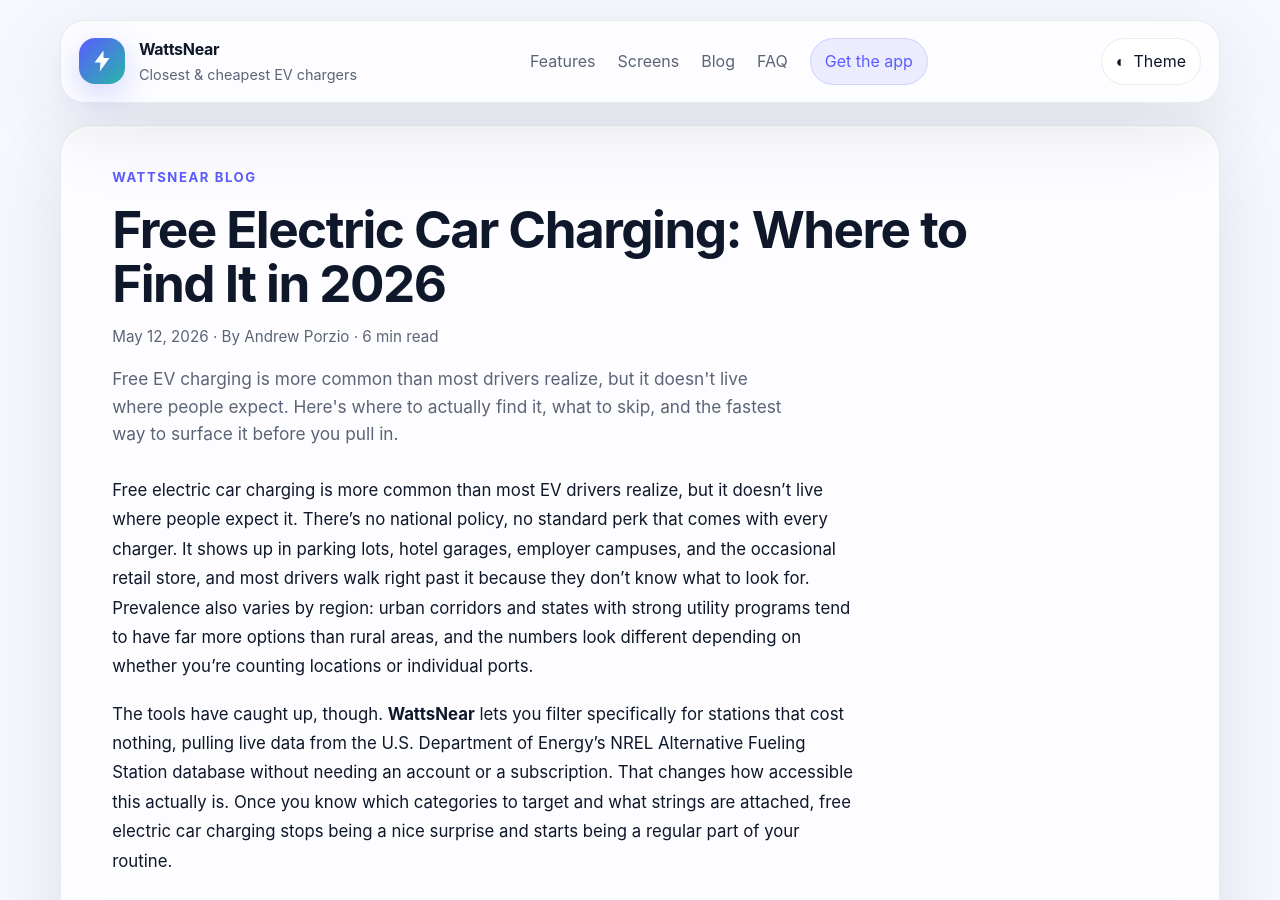
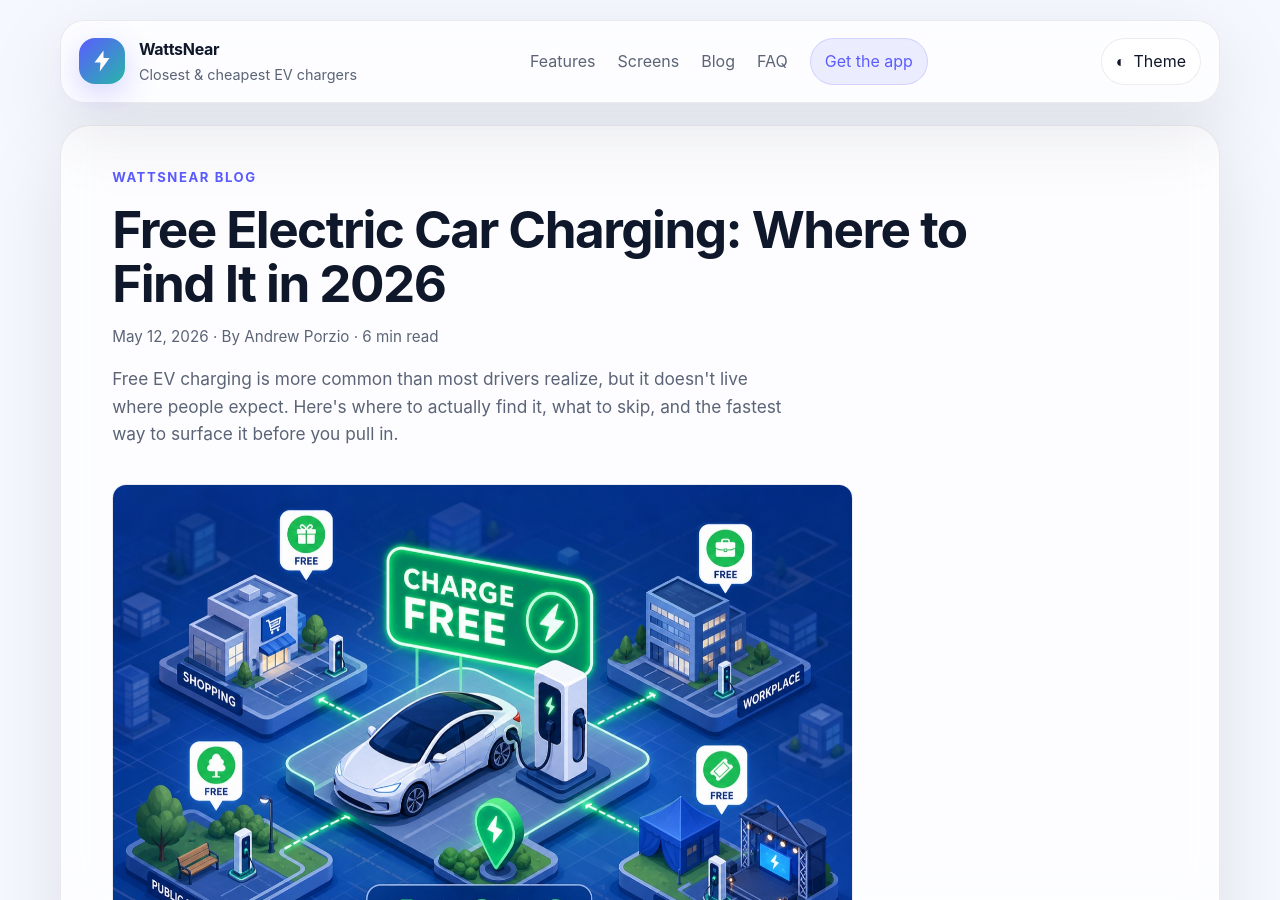
Before and after one commit to aporzio1/wattsnear-site, a Jekyll site: the page built from _posts/2026-05-12-free-electric-car-charging-where-to-find-it-in-2026.md, in a window 1280 px wide and 900 px high. Built offline with Jekyll 4.4.1, drawn with Linux system fonts in a browser that asks for light colours.

Commit message:
Add hero image to free-electric-car-charging post
The original source draft referenced a hero image hosted on an
external S3 bucket (composeo-article-images.s3...). I'd dropped it
during conversion to avoid third-party CDN dependencies, but it's a
real piece of the article and should ship. Re-host locally instead
of relying on the external URL.

- Downloaded original (2.1 MB PNG) from the source S3 URL.
- Compressed to JPEG via sips at q85, max 1400px wide: 2.1 MB → 392 KB.
- Saved to assets/blog/<slug>.jpg.
- Added an image reference at the top of the post markdown and a
  matching `image:` front matter field for SEO/social previews.

Updating the post-wattsnear-article skill in a follow-up commit so
future articles preserve images by default instead of stripping them.

Co-Authored-By: Claude Opus 4.7 (1M context) <noreply@anthropic.com>

```diff
--- a/_posts/2026-05-12-free-electric-car-charging-where-to-find-it-in-2026.md
+++ b/_posts/2026-05-12-free-electric-car-charging-where-to-find-it-in-2026.md
@@ -5,7 +5,10 @@ date: 2026-05-12
 author: Andrew Porzio
 summary: "Free EV charging is more common than most drivers realize, but it doesn't live where people expect. Here's where to actually find it, what to skip, and the fastest way to surface it before you pull in."
 read_time: 6
+image: /assets/blog/free-electric-car-charging-where-to-find-it-in-2026.jpg
 ---
+
+![Free Electric Car Charging: Where to Find It in 2026](/assets/blog/free-electric-car-charging-where-to-find-it-in-2026.jpg)
 
 Free electric car charging is more common than most EV drivers realize, but it doesn't live where people expect it. There's no national policy, no standard perk that comes with every charger. It shows up in parking lots, hotel garages, employer campuses, and the occasional retail store, and most drivers walk right past it because they don't know what to look for. Prevalence also varies by region: urban corridors and states with strong utility programs tend to have far more options than rural areas, and the numbers look different depending on whether you're counting locations or individual ports.
 
```
Also changed, not shown: assets/blog/free-electric-car-charging-where-to-find-it-in-2026.jpg (added).
